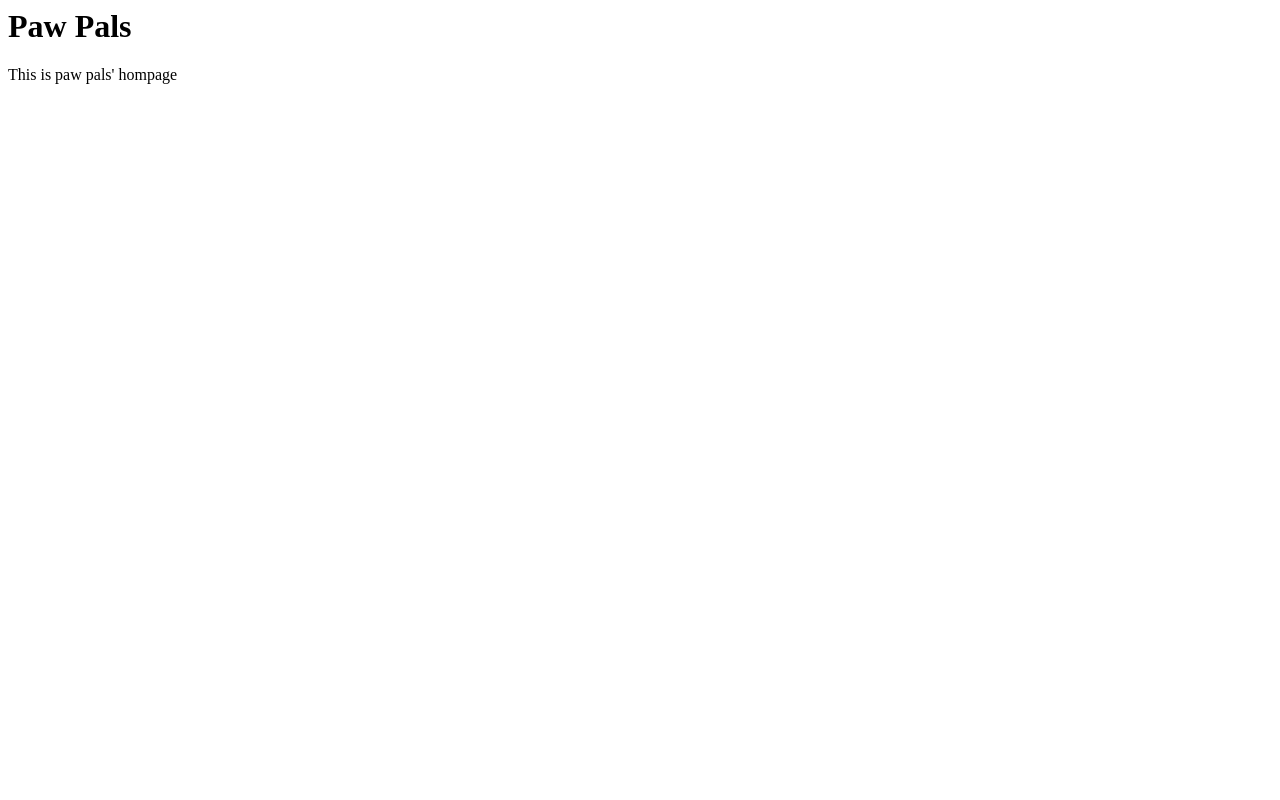
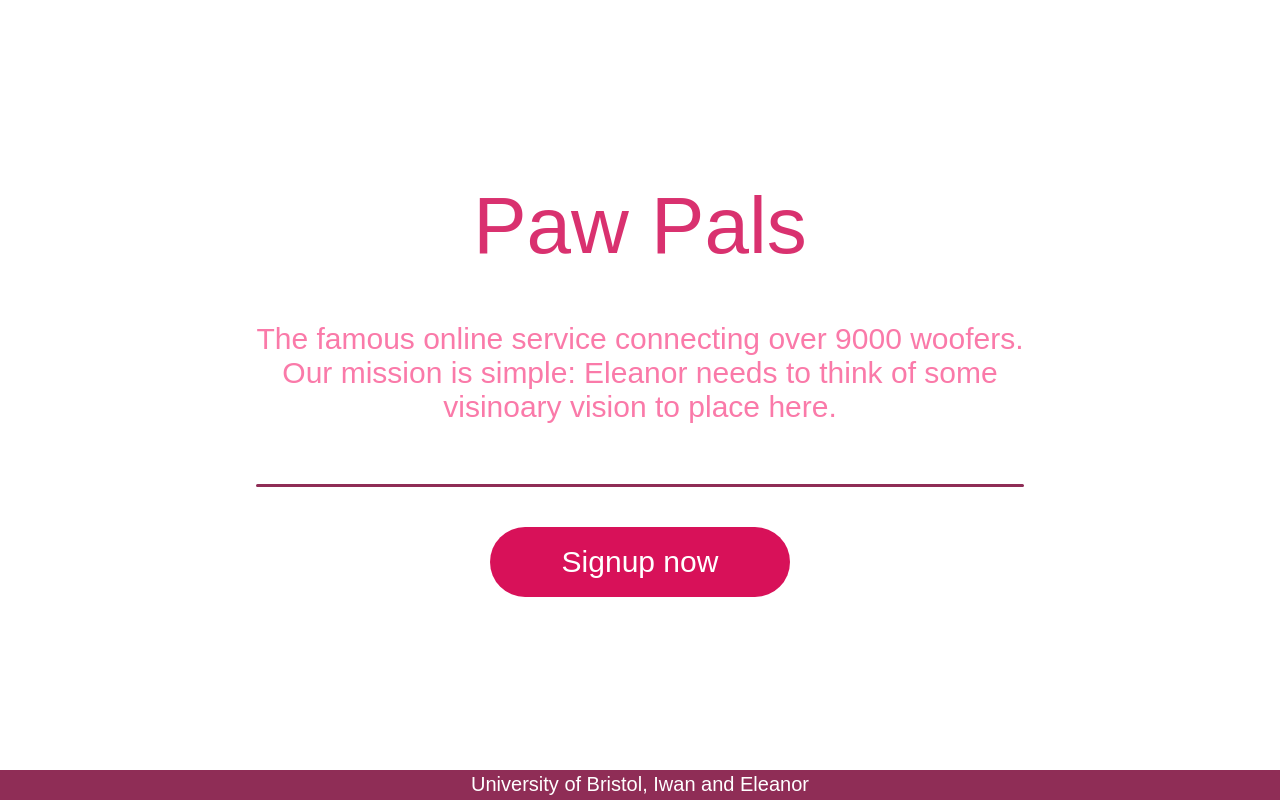
Before and after one commit to IwanCole/WebTech-UoB, a website: page public/index.html in a window 1280 px wide. Drawn offline with Linux system fonts and the light colour scheme; a web font is replaced by a local one.

Commit message:
Started the home landing page

```diff
--- a/public/index.html
+++ b/public/index.html
@@ -1,12 +1,35 @@
-<html>
+<html class="noTouch">
     <head>
         <title>Paw Pals</title>
+        <meta name="viewport" content="width=device-width, initial-scale=1.0">
 
+        <link rel="stylesheet" type="text/css" href="stylesheets/stylesheet.css">
+        <link rel="shortcut icon" type="image/x-icon" href="/media/favicon.ico">
+        <link href="https://fonts.googleapis.com/css?family=Oswald" rel="stylesheet">
+        <link href="https://fonts.googleapis.com/css?family=Roboto" rel="stylesheet">
+        <link href="https://fonts.googleapis.com/css?family=Dosis" rel="stylesheet">
+        <link href="https://fonts.googleapis.com/css?family=Gugi" rel="stylesheet">
 
+        <script sync src="scripts/jquery.js"></script>
+        <script sync src="scripts/script.js"></script>
     </head>
     <body>
-        <h1 class="Title">Paw Pals</h1>
-        <p class="text">This is paw pals' hompage</p>
+        <div class="page-container">
 
+            <div class="home-welcome">
+
+                <h1 class="title anim-fade-in">Paw Pals</h1>
+                <p class="sub-title anim-fade-in">The famous online service connecting over 9000 woofers. Our mission is simple: Eleanor needs to think of some visinoary vision to place here.</p>
+
+                <span class="divider anim-fade-in"></span>
+
+                <button class="home-signup-btn anim-fade-in">Signup now</button>
+            </div>
+
+        </div>
+
+        <footer class="site-footer">
+            <p class="sub-text">University of Bristol, Iwan and Eleanor</p>
+        </footer>
     </body>
 </html>
--- a/public/stylesheets/stylesheet.css
+++ b/public/stylesheets/stylesheet.css
@@ -0,0 +1,131 @@
+html {
+    margin: 0;
+    font-family: 'Gugi', sans-serif;
+/*    font-family: 'Dosis', sans-serif;*/
+}
+body {
+    margin: 0;
+    background-color: #FFFFFF;
+}
+button {
+    font-family: inherit;
+    cursor: pointer;
+}
+button:focus {
+    border: none;
+    outline: none;
+}
+.noTouch {
+    -webkit-touch-callout: none;
+    -webkit-user-select: none;
+    -khtml-user-select: none;
+    -moz-user-select: none;
+    -ms-user-select: none;
+    user-select: none;
+}
+
+
+
+
+.page-container {
+    margin-left: auto;
+    margin-right: auto;
+    width: 60%;
+    display: flex;
+    justify-content: center;
+}
+.home-welcome {
+    display: block;
+    margin-top: 20vh;
+    width: 100%;
+    text-align: center;
+}
+.home-welcome > .title {
+    color: #d9316f;
+    font-size: 80px;
+    font-weight: normal;
+    margin: 20px 0 20px 0;
+
+    opacity: 0;
+    animation-delay: 500ms;
+
+}
+.home-welcome > .sub-title {
+    font-size: 30px;
+    color: #fa7aa9;
+    display: inline-block;
+
+    opacity: 0;
+    animation-delay: 1000ms;
+
+}
+.home-welcome > .divider {
+    background-color: #8F2D56;
+    width: 100%;
+    height: 3px;
+    display: block;
+    border-radius: 2px;
+    margin: 30px 0 40px 0;
+
+    opacity: 0;
+    animation-delay: 1.5s;
+}
+.home-signup-btn {
+    border: none;
+    font-size: 30px;
+    background-color: #D81159;
+    color: #ffffff;
+    width: 300px;
+    height: 70px;
+    border-radius: 35px;
+    transform: translate(0, 0px);
+    transition-duration: 200ms;
+
+    opacity: 0;
+    animation-delay: 2s !important;
+}
+.home-signup-btn:active {
+    transform: translate(0, 3px);
+    background-color: #ad0b45;
+
+    opacity: 0;
+    animation-delay: 2s !important;
+}
+
+footer {
+    bottom: 0;
+    padding: 2.5px;
+    box-sizing: border-box;
+    position: fixed;
+    height: 30px;
+    background-color: #8F2D56;
+    display: block;
+    text-align: center;
+    width: 100%;
+}
+footer > .sub-text {
+    color: #ffffff;
+    font-size: 20px;
+    margin: 0;
+}
+
+
+/* ~~~~~ ANIMATIONS ~~~~~ */
+.anim-fade-in {
+    -webkit-animation:fadeIn ease-in 1;
+    -moz-animation:fadeIn ease-in 1;
+    animation: fadeIn 1s ease-in;
+/*    animation-direction: normal;*/
+    animation-iteration-count: 1;
+    animation-fill-mode: forwards;
+/*    opacity: 1;*/
+}
+@-webkit-keyframes fadeIn {
+    0% { opacity:0; }
+    100% { opacity:1; } }
+@-moz-keyframes fadeIn {
+    0% { opacity:0; }
+    100% { opacity:1; } }
+@keyframes fadeIn {
+    0% { opacity:0; }
+    100% { opacity:1; } }
--- a/todo.txt
+++ b/todo.txt
@@ -7,3 +7,6 @@ PAGE LIST:
     Edit Profile
     Swiping / Matching
     Chat
+
+https://coolors.co/d81159-8f2d56-218380-fbb13c-73d2de
+https://www.siteinspire.com/websites/7981-webflow-ecommerce
```
Also changed, not shown: 1 other file.
